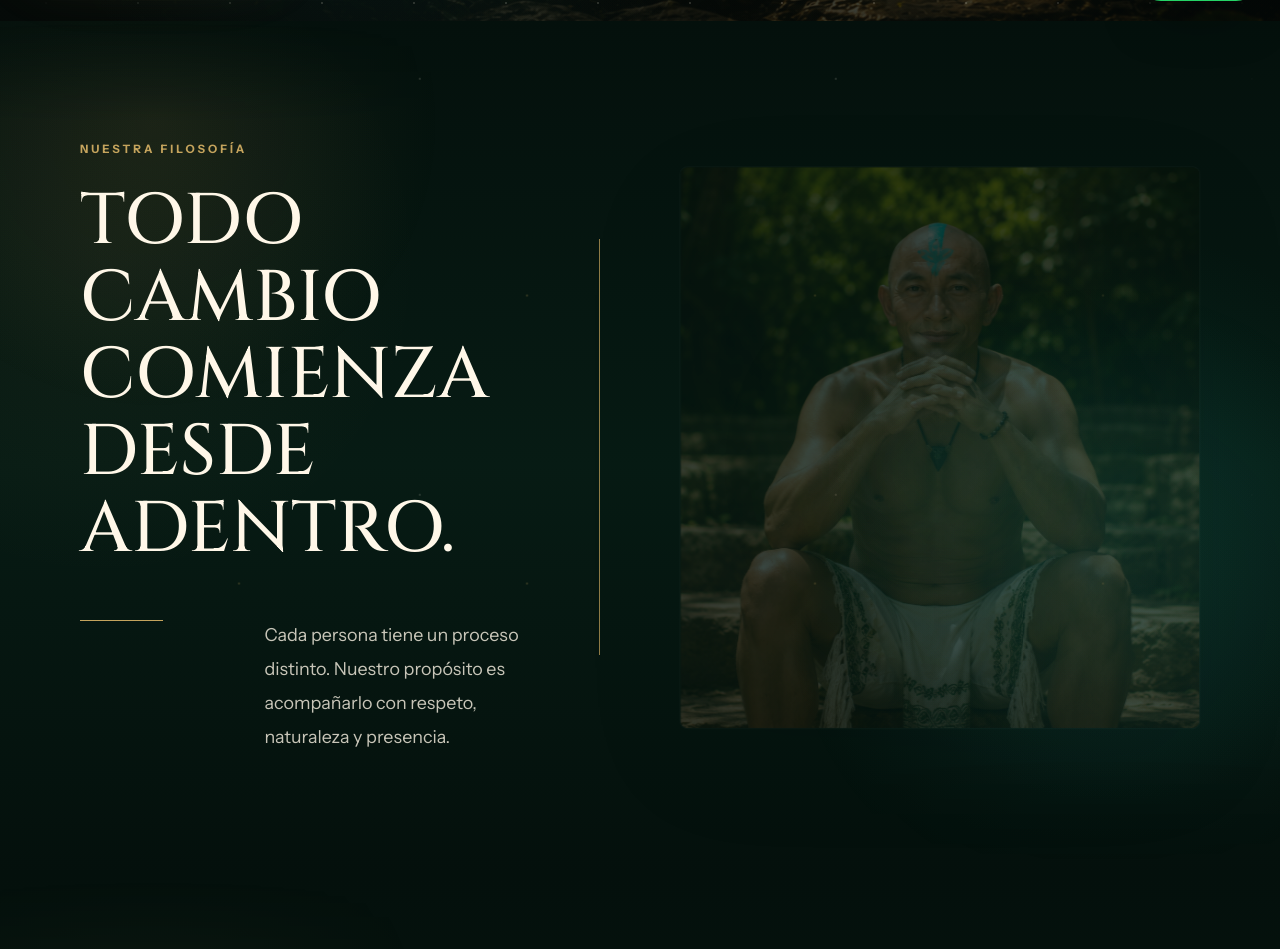
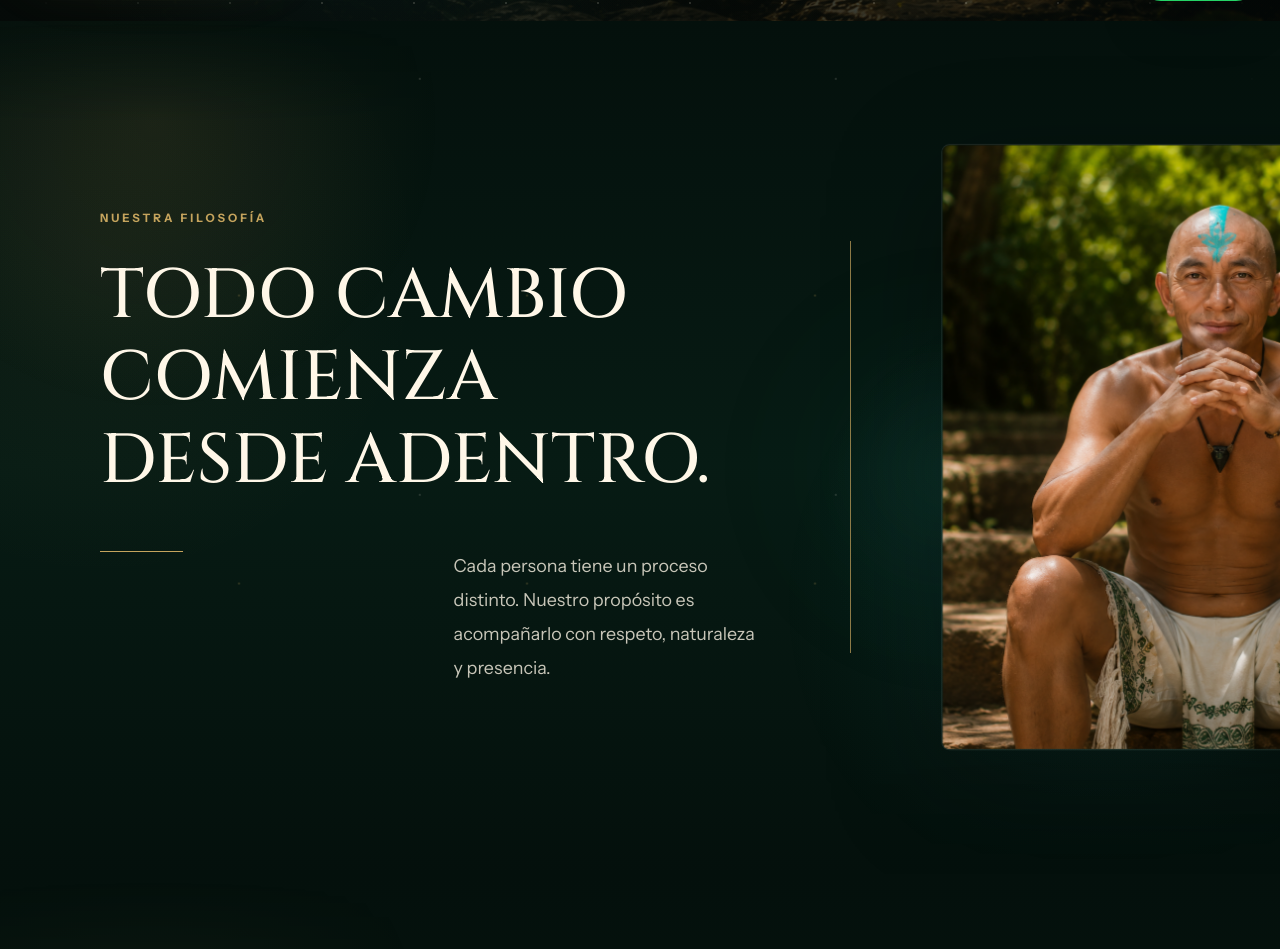
Before and after one commit to manuelsansoresg/ramsen, a Laravel app: page / in a window 1280 px wide. Shown: the part 779-1728 px from the top of the page. Run offline with Laravel 12, Linux system fonts and the light colour scheme; style sheets or scripts are compiled from the project's sources.

Commit message:
seccion 2

```diff
--- a/resources/css/app.css
+++ b/resources/css/app.css
@@ -284,17 +284,18 @@
     .section-2-inner {
         position: relative;
         z-index: 1;
-        width: min(100% - 10rem, 1472px);
+        width: min(100% - 12.5rem, 1578px);
         margin-inline: auto;
         display: grid;
-        grid-template-columns: minmax(0, 1.03fr) 1px minmax(520px, .88fr);
+        grid-template-columns: minmax(660px, 742px) 1px minmax(560px, 640px);
         align-items: center;
-        column-gap: 5rem;
-        padding-block: 7.5rem;
+        column-gap: 5.65rem;
+        padding-block: 7.75rem;
     }
 
     .section-2-glow {
         position: absolute;
+        z-index: 0;
         right: 7%;
         top: 24%;
         width: min(38vw, 38rem);
@@ -309,6 +310,7 @@
     .section-2-particles {
         position: absolute;
         inset: 0;
+        z-index: 0;
         pointer-events: none;
         opacity: .28;
         background-image:
@@ -320,10 +322,10 @@
     }
 
     .section-2-content .section-title {
-        margin-top: 1.55rem;
-        max-width: 760px;
-        font-size: clamp(4.4rem, 5.6vw, 6.7rem);
-        line-height: 1.075;
+        margin-top: 1.75rem;
+        max-width: 720px;
+        font-size: clamp(4.35rem, 4.32vw, 5.35rem);
+        line-height: 1.18;
         text-transform: uppercase;
     }
 
@@ -334,7 +336,7 @@
     .gold-divider,
     .section-2-divider {
         width: 1px;
-        min-height: 26rem;
+        min-height: 25.75rem;
         background: rgba(197, 164, 93, .72);
         justify-self: center;
         transform-origin: top;
@@ -343,13 +345,13 @@
     .section-2-rule {
         width: 5.2rem;
         height: 1px;
-        margin-top: 3.2rem;
+        margin-top: 3.05rem;
         background: var(--color-gold);
     }
 
     .section-2-copy {
         margin-top: -3px;
-        margin-left: min(19rem, 42%);
+        margin-left: 22.1rem;
         max-width: 28rem;
         color: rgba(255, 247, 232, .78);
         font-size: clamp(1.1rem, 1.4vw, 1.35rem);
@@ -375,6 +377,7 @@
         box-shadow: 0 34px 110px rgba(0, 0, 0, .34);
         object-fit: cover;
         object-position: center center;
+        opacity: 1;
         will-change: transform;
     }
 
--- a/resources/js/app.js
+++ b/resources/js/app.js
@@ -41,7 +41,7 @@ if (!prefersReducedMotion) {
             .to('.section-2-title-line', { autoAlpha: 1, y: 0, duration: 1.05, stagger: .16 }, .28)
             .to('.section-2-copy', { autoAlpha: 1, x: 0, duration: 1.15 }, .82)
             .to('.section-2-image', {
-                autoAlpha: .22,
+                autoAlpha: 1,
                 scale: 1,
                 duration: 1.35,
                 ease: 'power2.out',
```
